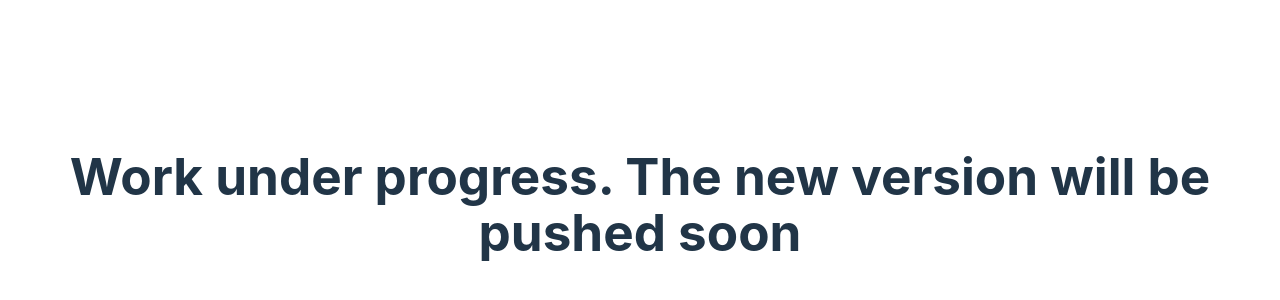
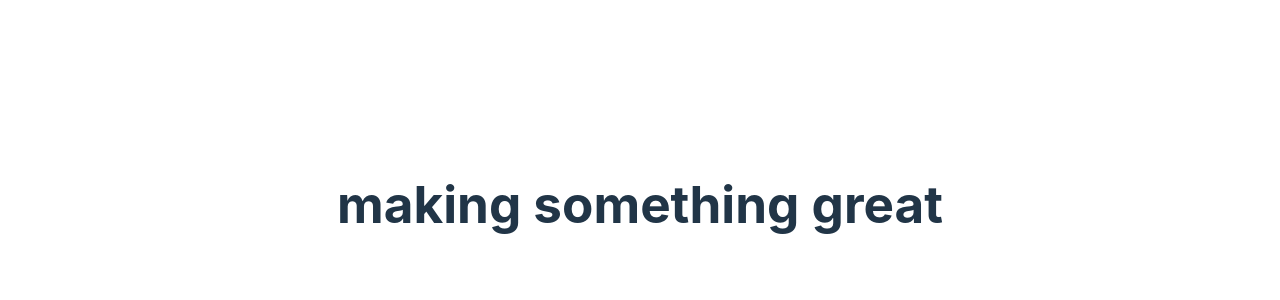
Before and after one commit to Varad-Codes/varadcodes, a React (Vite) app: page / in a window 1280 px wide. Shown: the part 196-496 px from the top of the page. Built offline with nearby package versions, Linux system fonts and the light colour scheme.

Commit message:
text change

```diff
--- a/src/App.tsx
+++ b/src/App.tsx
@@ -3,7 +3,7 @@ import './App.css'
 function App() {
   return (
     <div>
-      <h1>Work under progress. The new version will be pushed soon</h1>
+      <h1>making something great</h1>
     </div>
   )
 }
--- a/src/main.tsx
+++ b/src/main.tsx
@@ -1,7 +1,7 @@
 import React from 'react'
 import ReactDOM from 'react-dom/client'
 import App from './App.tsx'
-import 'index.css'
+import './index.css'
 
 ReactDOM.createRoot(document.getElementById('root')!).render(
   <React.StrictMode>
```
Also changed, not shown: 1 other file (tests, documents, lock files or other folders).
